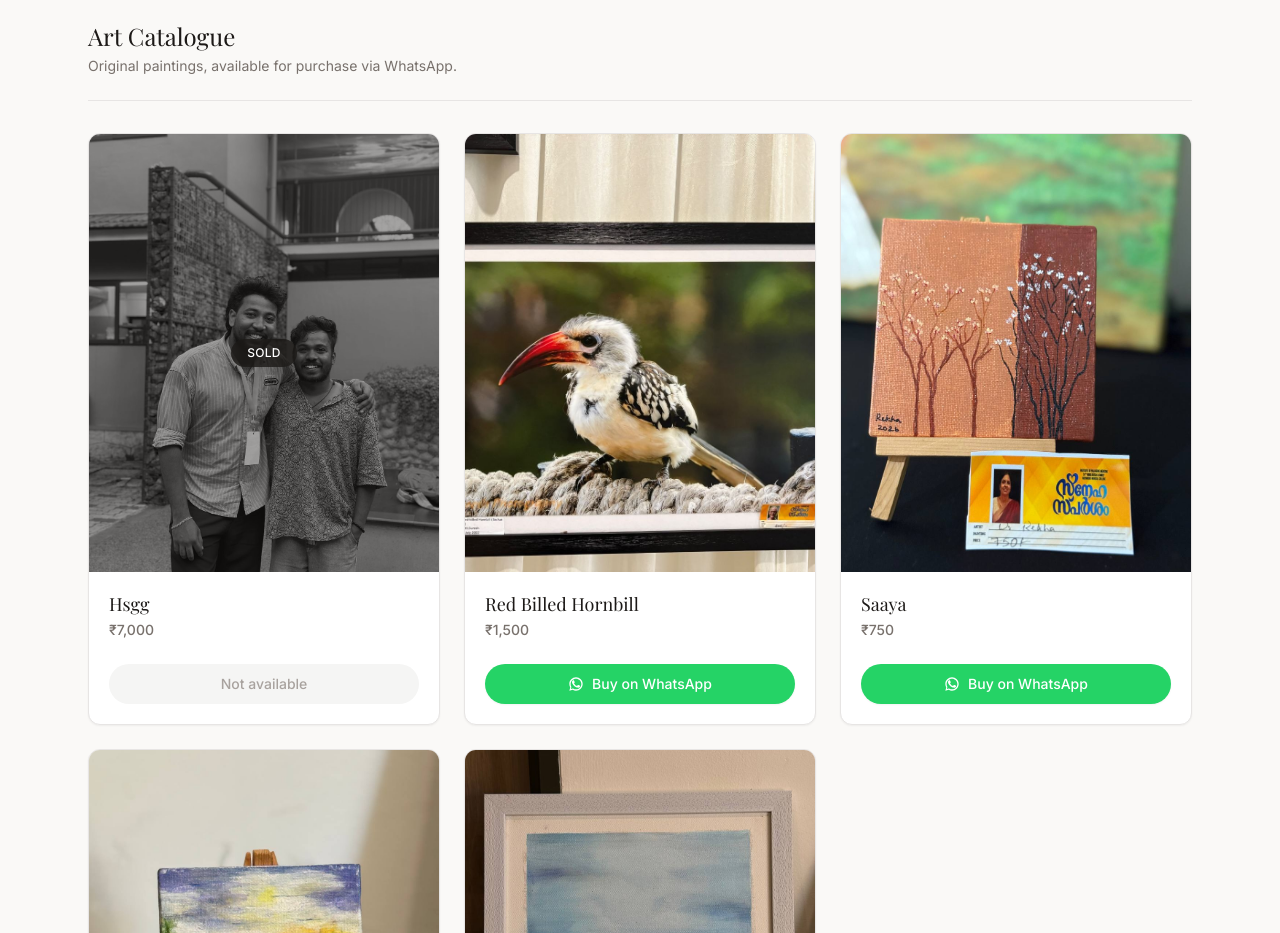
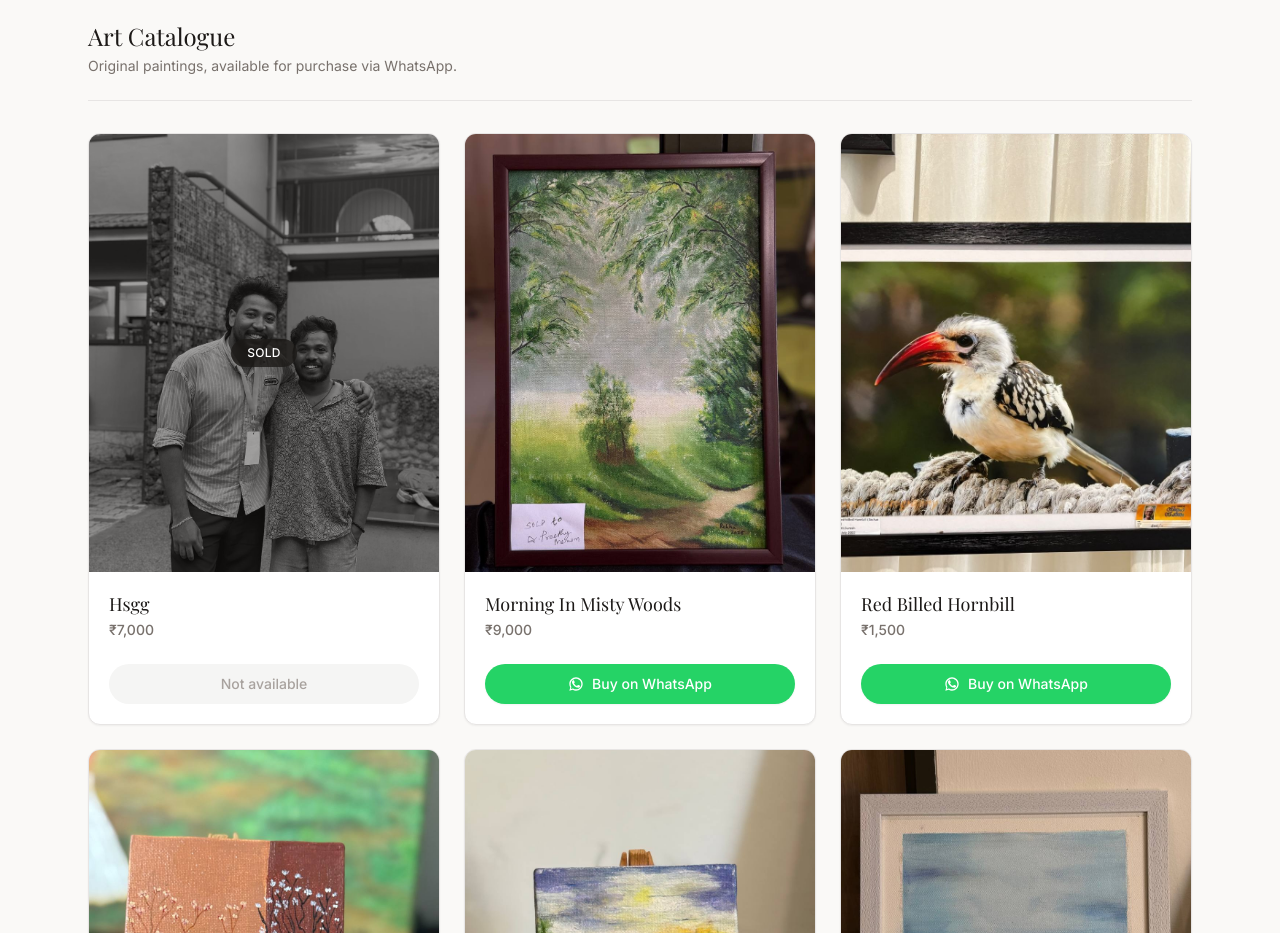
Before and after one commit to jasilmohmd/Art-catalogue, a Next.js app: page / in a window 1280 px wide. Shown: the part 820-1753 px from the top of the page. Built offline with nearby package versions, Linux system fonts and the light colour scheme; a web font is replaced by a local one.

Commit message:
feat: add Morning In Misty Woods artwork

```diff
--- a/data/artworks.ts
+++ b/data/artworks.ts
@@ -15,6 +15,13 @@ export const artworks: Artwork[] = [
     price: 7000,
     image: "/artworks/hsgg-7000-sold.jpg",
     available: false,
+  },
+  {
+    id: "morning-in-misty-woods",
+    name: "Morning In Misty Woods",
+    price: 9000,
+    image: "/artworks/morning_in_misty_woods-9000.jpg",
+    available: true,
   },
   {
     id: "red-billed-hornbill",
```
Also changed, not shown: public/artworks/morning_in_misty_woods-9000.jpg (added).
